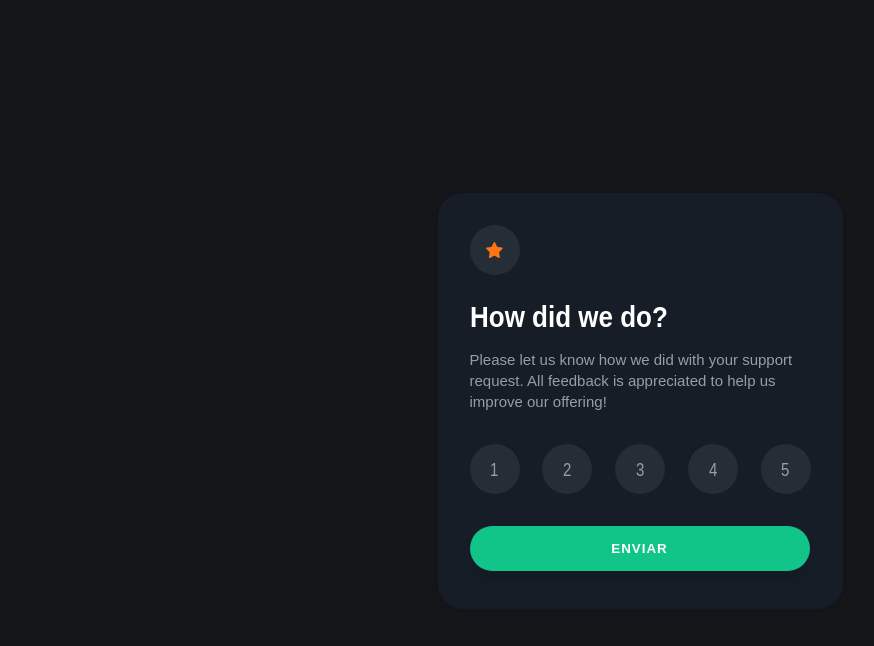
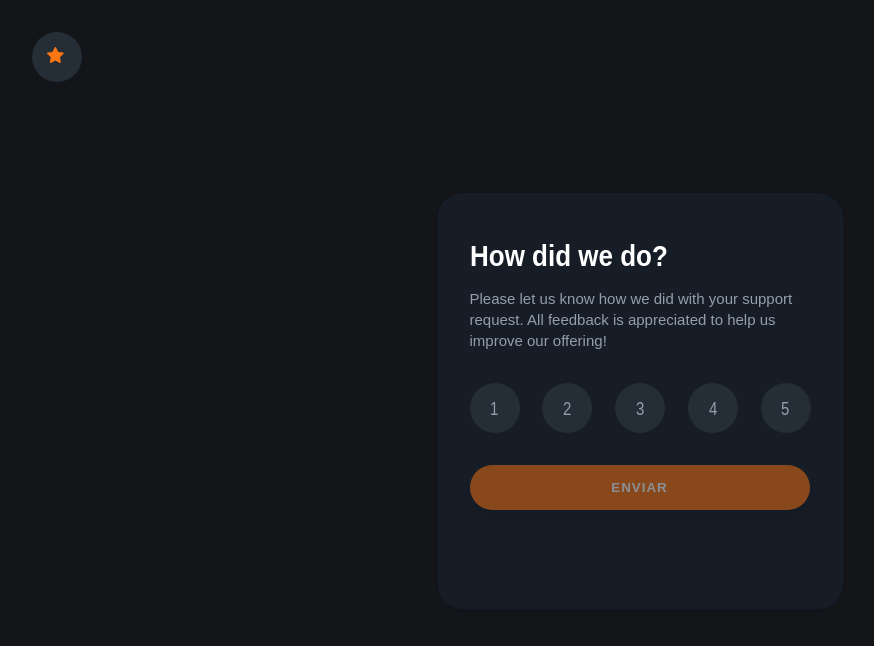
Before and after one commit to maicondguerian/interactive-rating-component, a React (Vite) app: page / in a window 1280 px wide. Shown: the top 646 px of the page, without its empty margins (0-874 px from the left). Built offline with nearby package versions, Linux system fonts and the light colour scheme.

Commit message:
addyng returm buttom

```diff
--- a/package.json
+++ b/package.json
@@ -10,7 +10,8 @@
   },
   "dependencies": {
     "react": "^18.2.0",
-    "react-dom": "^18.2.0"
+    "react-dom": "^18.2.0",
+    "react-icons": "^4.7.1"
   },
   "devDependencies": {
     "@types/react": "^18.0.27",
--- a/src/App.jsx
+++ b/src/App.jsx
@@ -37,7 +37,7 @@ function App() {
         handlerating,
         handlesetShowRating,
         isDisable,
-        isSubmitDisabled
+        isSubmitDisabled,
         }}>
         {showRating ? <Rating /> : <Card />}
       </RatingContext.Provider>
--- a/src/Components/Card/RatingCard.jsx
+++ b/src/Components/Card/RatingCard.jsx
@@ -4,7 +4,7 @@ import styles from "./RatingCard.module.css";
 
 const Card = () => {
   const numbers = [1, 2, 3, 4, 5]
-  const {handlerating, handlesetShowRating, isDisable, isSubmitDisabled} = useContext(RatingContext)
+  const {handlerating, handlesetShowRating, isSubmitDisabled} = useContext(RatingContext)
   const star = <svg width="17" height="16" xmlns="http://www.w3.org/2000/svg"><path d="m9.067.43 1.99 4.031c.112.228.33.386.58.422l4.45.647a.772.772 0 0 1 .427 1.316l-3.22 3.138a.773.773 0 0 0-.222.683l.76 4.431a.772.772 0 0 1-1.12.813l-3.98-2.092a.773.773 0 0 0-.718 0l-3.98 2.092a.772.772 0 0 1-1.119-.813l.76-4.431a.77.77 0 0 0-.222-.683L.233 6.846A.772.772 0 0 1 .661 5.53l4.449-.647a.772.772 0 0 0 .58-.422L7.68.43a.774.774 0 0 1 1.387 0Z" fill="#FC7614"/></svg>
 
 
@@ -30,7 +30,7 @@ const Card = () => {
         </div>
         <div className={styles.submit}>
         <button
-        className={`${styles.submitButtom} ${isSubmitDisabled ? styles.disable : ""}`}
+        className={styles.submitButtom}
         disabled={isSubmitDisabled}
         onClick={handlesetShowRating}
       >
--- a/src/Components/Card/RatingCard.module.css
+++ b/src/Components/Card/RatingCard.module.css
@@ -121,7 +121,8 @@
   transition: all 0.3s ease-in-out;
 }
 
-.disable{
-  background-color: rgb(17, 196, 136);
+.submitButtom:disabled{
+  opacity: 0.5;
+  cursor: default;
 }
 /* animation: fadeIn 0.3s ease-in-out forwards; */
--- a/src/Components/Rating/Rating.jsx
+++ b/src/Components/Rating/Rating.jsx
@@ -2,12 +2,14 @@ import styles from "./rating.module.css";
 import greeting from "../../assets/illustration-thank-you.svg";
 import { useContext } from "react";
 import { RatingContext } from "../../Context/RatingContext";
-
+import { FaArrowLeft } from "react-icons/fa";
+import '../../App'
 const Rating = () => {
     const {rating} = useContext(RatingContext)
   return (
     <>
       <div className={styles.cardWrapper}>
+        <span> <FaArrowLeft /></span>
         <div className={styles.greetingThankYou}>
           <img src={greeting} alt="/illustration-thank-you" />
         </div>
@@ -15,7 +17,7 @@ const Rating = () => {
           <p>You select {rating} out of 5</p>
         </div>
         <div className={styles.titleWrapper}>
-          <h2>Thank you!</h2>
+          <h2>Thank you! </h2>
         </div>
         <div className={styles.descriptionWrapper}>
           <p>
--- a/src/Components/Rating/rating.module.css
+++ b/src/Components/Rating/rating.module.css
@@ -30,7 +30,9 @@
     flex-direction: column;
     gap: var(--fs-p0);
     box-shadow: 0 0.063rem 0.188rem rgb(31 50 81 / 12%),
-      0 0.063rem 0.125rem rgb(31 50 81 / 24%);
+    0 0.063rem 0.125rem rgb(31 50 81 / 24%);
+    position: relative;
+
   }
 
   .greetingThankYou {
@@ -72,8 +74,33 @@
     text-align: center;
   }
 
+  span{
+    position: absolute;
+    top: 0;
+    left: 0;
+    margin: var(--fs-p2) 0 0 var(--fs-p2);
+    background-color: var(--very-dark-blue);
+    padding: 20px;
+    border-radius: 10px;
+    height: 30px;
+    width: 30px;
+    display: flex;
+    align-items: center;
+    justify-content: center;
+    color: var(--orange);
 
+  }
 
+  span > svg:hover{
+    height: 30px;
+    width: 30px;
+    transition: all 0.2s ease-in-out;
+  }
+   span >svg{
+    height: 20px;
+    width: 20px;
+
+   }
 
   .submitButtom {
     background-color: hsl(25, 97%, 53%);
--- a/src/Global-styles.css
+++ b/src/Global-styles.css
@@ -11,5 +11,3 @@
   --text400: 400;
   --text700: 700;
 }
-
-@import url('https://fonts.googleapis.com/css2?family=Overpass:wght@100&display=swap');
```
Also changed, not shown: 2 other files (tests, documents, lock files or other folders).
